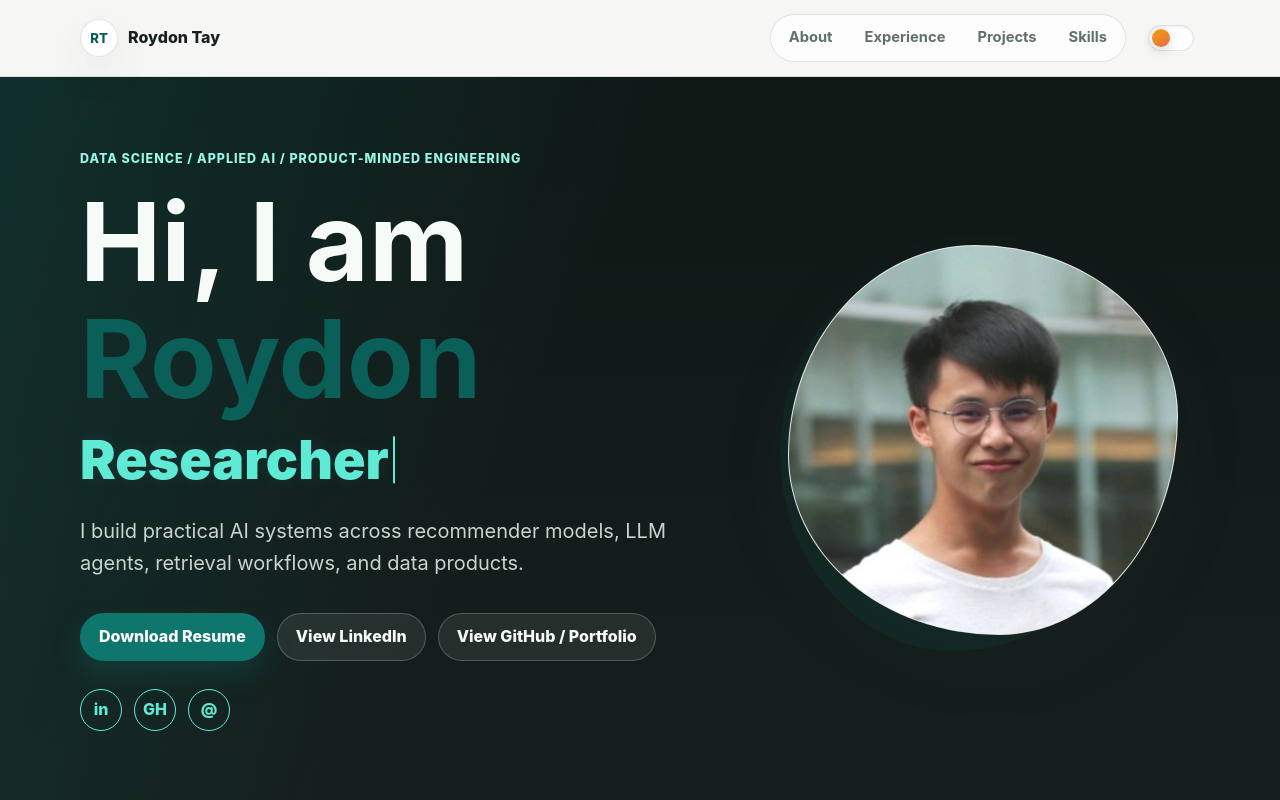
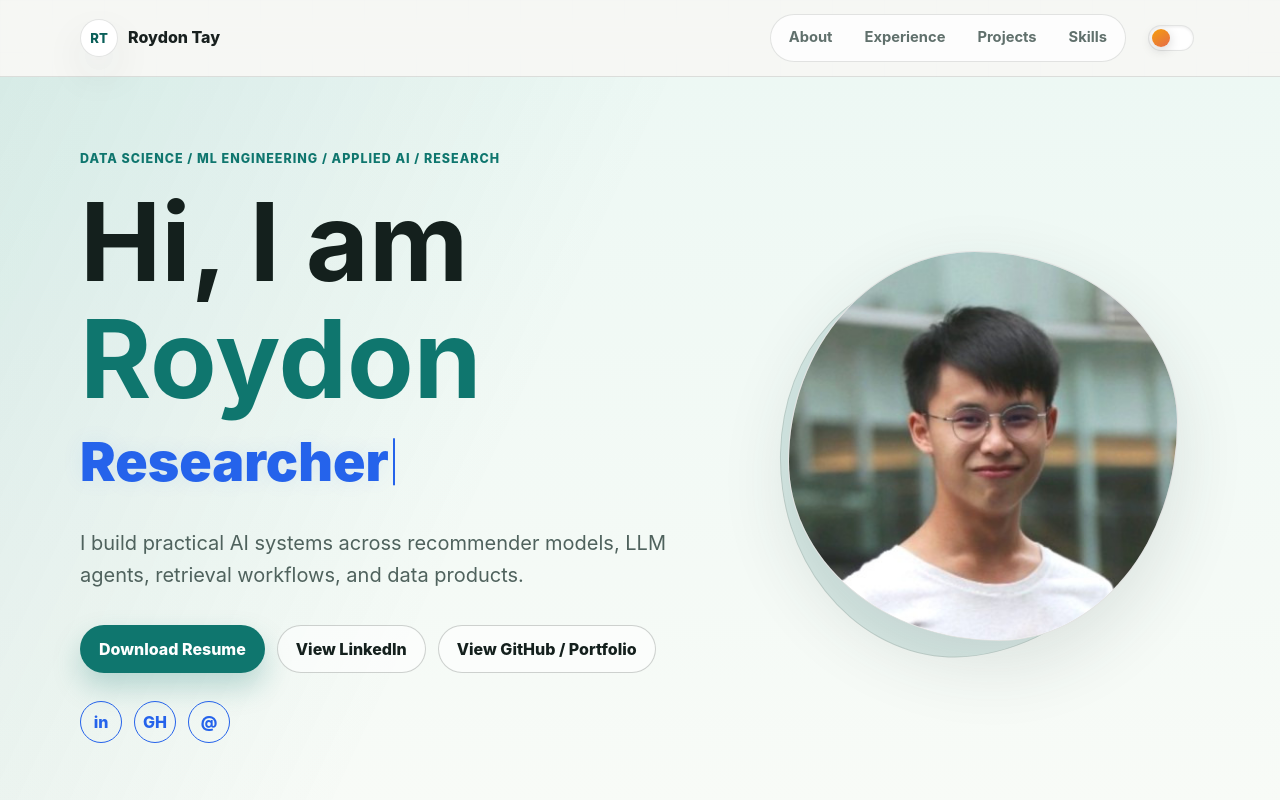
Before and after one commit to RoydonTay/RoydonTay.github.io, a React (Vite) app: page / in a window 1280 px wide. Shown: the top 800 px of the page. Built offline with nearby package versions, Linux system fonts and the light colour scheme.

Commit message:
fix: fixed css

```diff
--- a/src/components/About.jsx
+++ b/src/components/About.jsx
@@ -3,7 +3,7 @@ import TokenStream from "./TokenStream.jsx";
 import Reveal from "./Reveal.jsx";
 
 const introduction =
-  "I am a Data Science and Analytics undergraduate at the National University of Singapore, with a minor in Computer Science. I enjoy working at the intersection of machine learning, recommender systems, LLM agents, and applied AI. I am especially interested in turning research ideas into practical systems, whether that means building intelligent chatbots, experimenting with ranking models, or designing AI workflows that can be evaluated and improved systematically.";
+  "I am a Data Science and Analytics undergraduate at the National University of Singapore, with a minor in Computer Science. I enjoy working at the intersection of machine learning, recommender systems, LLM agents, and applied AI. I am especially interested in turning research ideas into practical systems, whether that means building intelligent chatbots, experimenting with ranking models, or designing AI workflows.";
 
 export default function About() {
   return (
--- a/src/components/Hero.jsx
+++ b/src/components/Hero.jsx
@@ -48,7 +48,7 @@ export default function Hero() {
     <section className="hero section-shell hero--animated" id="top" aria-labelledby="hero-title">
       <div className="hero__content">
         <p className="eyebrow hero__eyebrow">
-          Data Science / Applied AI / Product-minded engineering
+          Data Science / ML Engineering / Applied AI / Research
           <span className="hero-wipe hero-wipe--one" aria-hidden="true" />
         </p>
         <h1 id="hero-title">
--- a/src/styles/globals.css
+++ b/src/styles/globals.css
@@ -255,7 +255,14 @@ a {
   overflow: hidden;
   border-bottom: 1px solid var(--border);
   background:
-    linear-gradient(115deg, rgba(15, 118, 110, 0.24), transparent 42%),
+    linear-gradient(115deg, rgba(15, 118, 110, 0.1), transparent 42%),
+    linear-gradient(180deg, #edf8f4, #f8fbf7);
+  color: #14201d;
+}
+
+:root[data-theme="dark"] .hero--animated {
+  background:
+    linear-gradient(115deg, rgba(94, 234, 212, 0.15), transparent 42%),
     linear-gradient(180deg, #101816, #151f1d);
   color: #f7fbf7;
 }
@@ -270,31 +277,50 @@ a {
 }
 
 .hero--animated h1 span {
-  color: var(--accent-strong);
+  color: #0f766e;
+}
+
+:root[data-theme="dark"] .hero--animated h1 span {
+  color: #99f6e4;
 }
 
 .hero--animated .hero__eyebrow {
-  color: #99f6e4;
+  color: #0f766e;
+}
+
+:root[data-theme="dark"] .hero--animated .hero__eyebrow {
+  color: #5eead4;
 }
 
 .hero--animated .hero__summary {
+  color: #4f625d;
+}
+
+:root[data-theme="dark"] .hero--animated .hero__summary {
   color: #c8d4cf;
 }
 
 .hero__role {
   width: min(100%, 560px);
   margin-top: 10px;
-  overflow: hidden;
+  padding-bottom: 0.16em;
+  overflow: visible;
 }
 
 .hero__role-text {
   display: inline-flex;
   align-items: baseline;
-  min-height: 1.18em;
-  color: #5eead4;
+  min-height: 1.32em;
+  padding-bottom: 0.1em;
+  color: #2563eb;
   font-size: clamp(1.85rem, 5vw, 3.35rem);
   font-weight: 860;
-  line-height: 1.18;
+  line-height: 1.26;
+  text-shadow: 0 0 22px rgba(37, 99, 235, 0.08);
+}
+
+:root[data-theme="dark"] .hero__role-text {
+  color: #5eead4;
   text-shadow: 0 0 22px rgba(94, 234, 212, 0.08);
 }
 
@@ -303,7 +329,7 @@ a {
   width: 2px;
   height: 0.88em;
   margin-left: 4px;
-  border-right: 2px solid #5eead4;
+  border-right: 2px solid currentColor;
   transform: translateY(0.08em);
   animation: hero-cursor-blink 900ms steps(2, end) infinite;
 }
@@ -315,10 +341,14 @@ a {
   z-index: 4;
   width: calc(100% + 8px);
   height: calc(100% + 8px);
-  background: #101816;
+  background: #edf8f4;
   animation: hero-show-right 900ms ease forwards;
   animation-delay: var(--hero-wipe-delay, 0ms);
   pointer-events: none;
+}
+
+:root[data-theme="dark"] .hero-wipe {
+  background: #101816;
 }
 
 .hero-wipe--one {
@@ -351,6 +381,10 @@ a {
   width: 100%;
   height: 100%;
   border-radius: 48% 52% 46% 54% / 54% 44% 56% 46%;
+  background: #f8fbf7;
+}
+
+:root[data-theme="dark"] .hero-wipe--image {
   background: #151f1d;
 }
 
@@ -445,6 +479,13 @@ h3 {
 
 .hero--animated .button--secondary,
 .hero--animated .button--ghost {
+  border-color: rgba(20, 32, 29, 0.2);
+  background: rgba(255, 255, 255, 0.56);
+  color: #14201d;
+}
+
+:root[data-theme="dark"] .hero--animated .button--secondary,
+:root[data-theme="dark"] .hero--animated .button--ghost {
   border-color: rgba(242, 244, 239, 0.22);
   background: rgba(255, 255, 255, 0.08);
   color: #f7fbf7;
@@ -469,9 +510,9 @@ h3 {
   align-items: center;
   justify-content: center;
   overflow: hidden;
-  border: 1px solid #5eead4;
+  border: 1px solid currentColor;
   border-radius: 50%;
-  color: #5eead4;
+  color: #2563eb;
   font-weight: 820;
   transition:
     color 180ms ease,
@@ -480,9 +521,18 @@ h3 {
 }
 
 .hero__social a:hover {
+  background: #2563eb;
+  color: #f8fbf7;
+  transform: translateY(-2px);
+}
+
+:root[data-theme="dark"] .hero__social a {
+  color: #5eead4;
+}
+
+:root[data-theme="dark"] .hero__social a:hover {
   background: #5eead4;
   color: #101816;
-  transform: translateY(-2px);
 }
 
 .hero__portrait-wrap {
```
